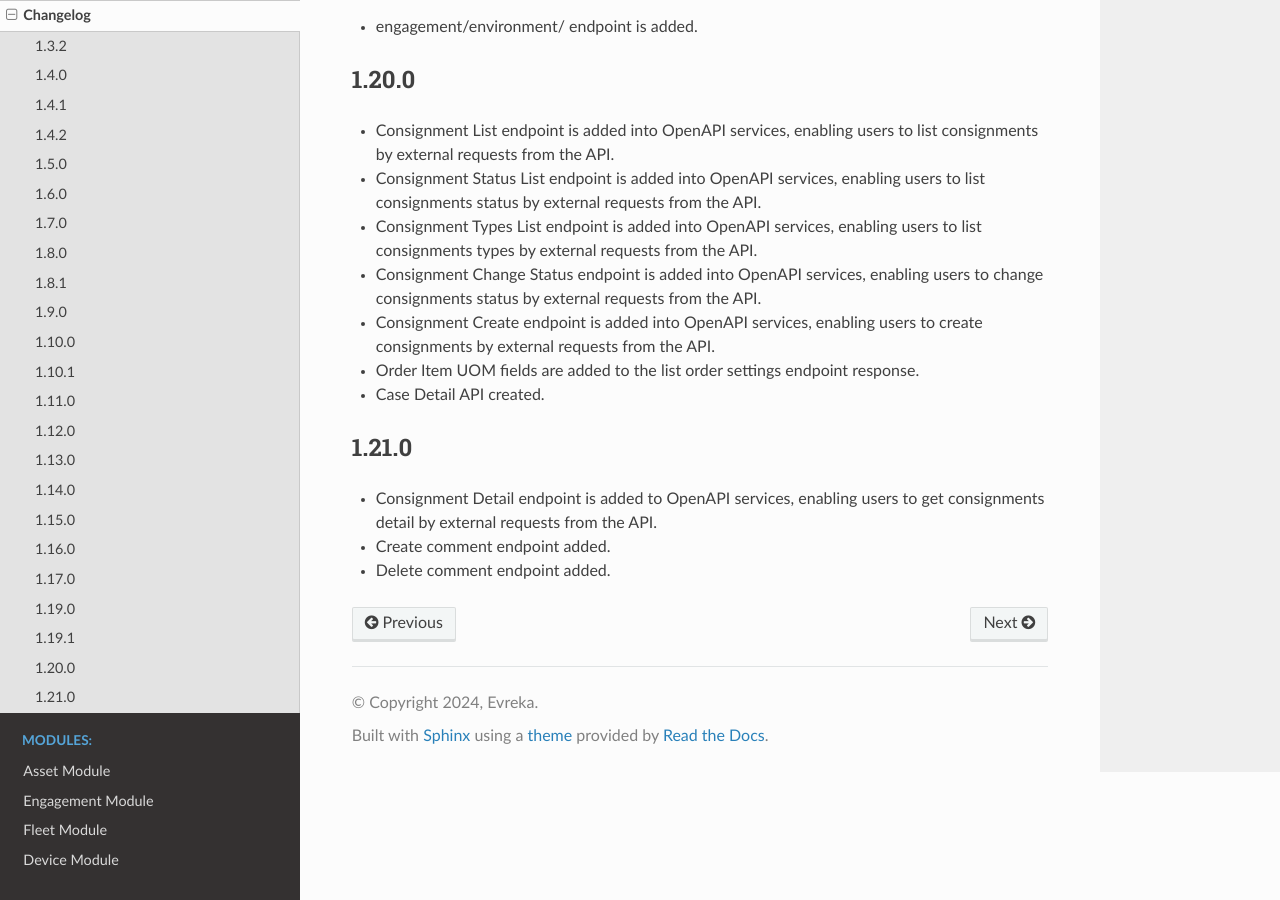
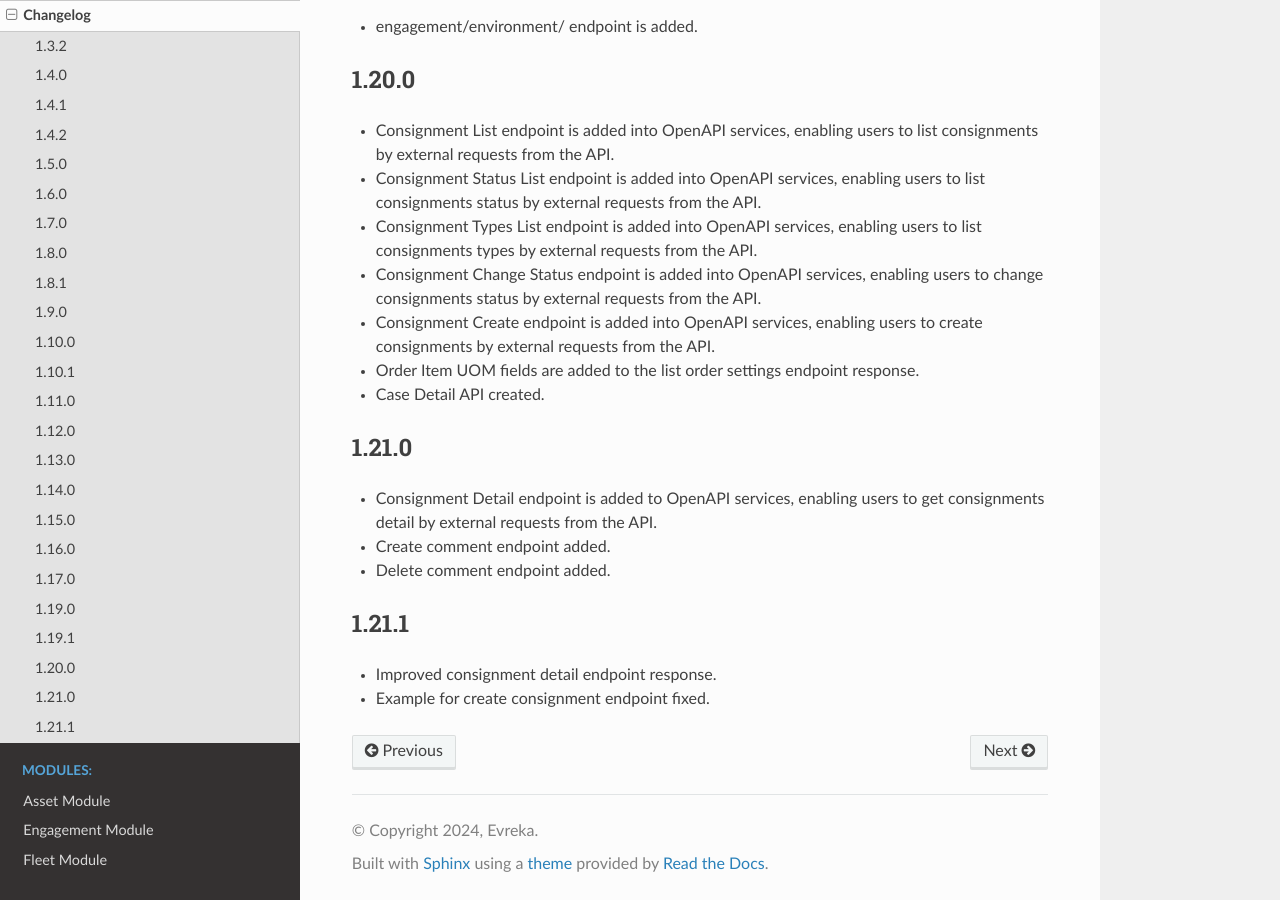
Before and after one commit to evrekadev/evreka-api-doc, a Sphinx documentation site: the page built from source/changelog.rst, in a window 1280 px wide and 900 px high, scrolled down 3433 px. Built offline with Sphinx 7.4.7 and the Read the Docs theme 3.1.0, drawn with Linux system fonts in a browser that asks for light colours.

Commit message:
Hotfix 1.21.1

```diff
--- a/source/changelog.rst
+++ b/source/changelog.rst
@@ -128,3 +128,8 @@ Changelog
 - Consignment Detail endpoint is added to OpenAPI services, enabling users to get consignments detail by external requests from the API.
 - Create comment endpoint added.
 - Delete comment endpoint added.
+
+1.21.1
+----------------
+- Improved consignment detail endpoint response.
+- Example for create consignment endpoint fixed.
--- a/source/conf.py
+++ b/source/conf.py
@@ -9,7 +9,7 @@
 project = 'Evreka360 API'
 copyright = '2024, Evreka'
 author = 'Evreka'
-version = '1.21.0'
+version = '1.21.1'
 
 # -- General configuration ---------------------------------------------------
 # https://www.sphinx-doc.org/en/master/usage/configuration.html#general-configuration
```
